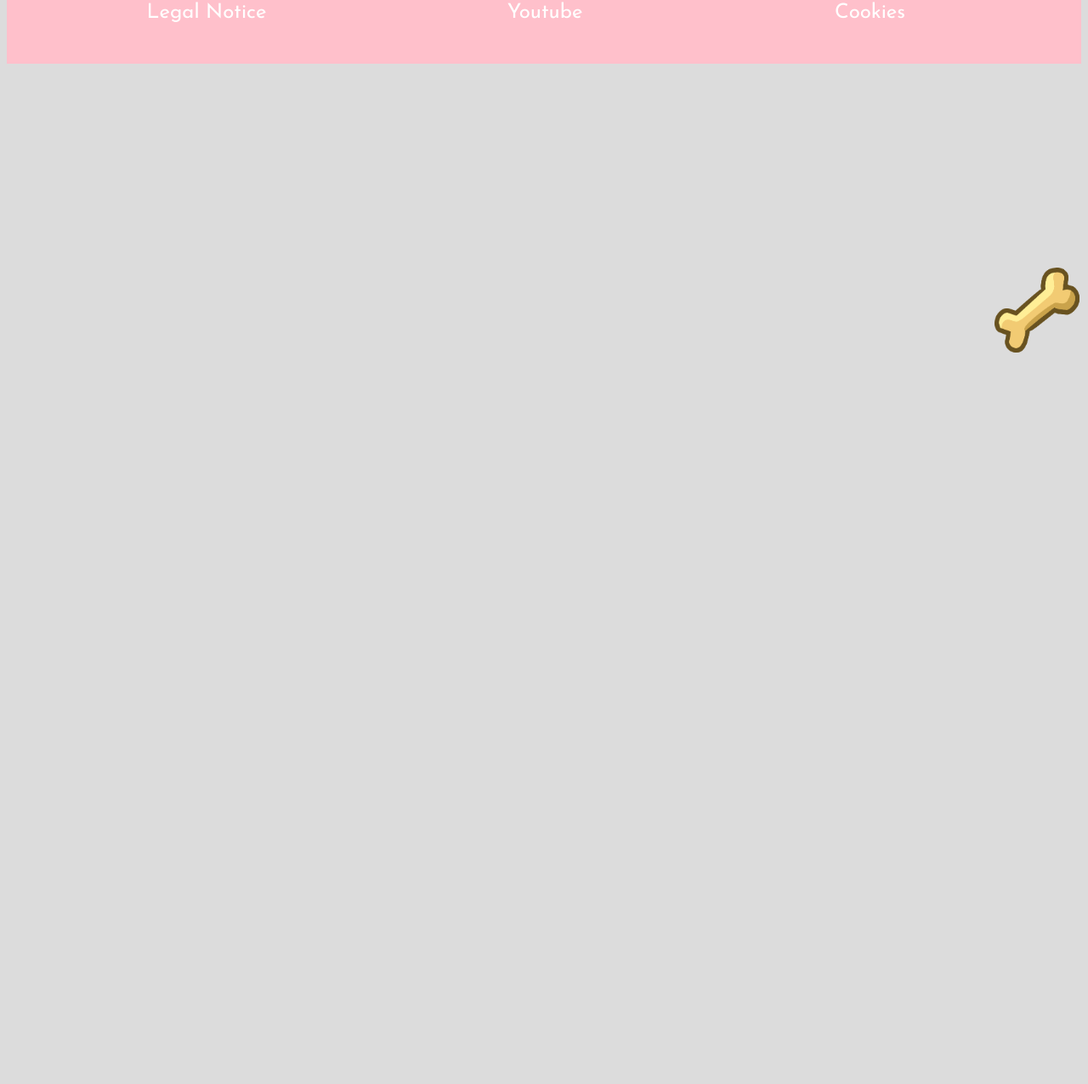
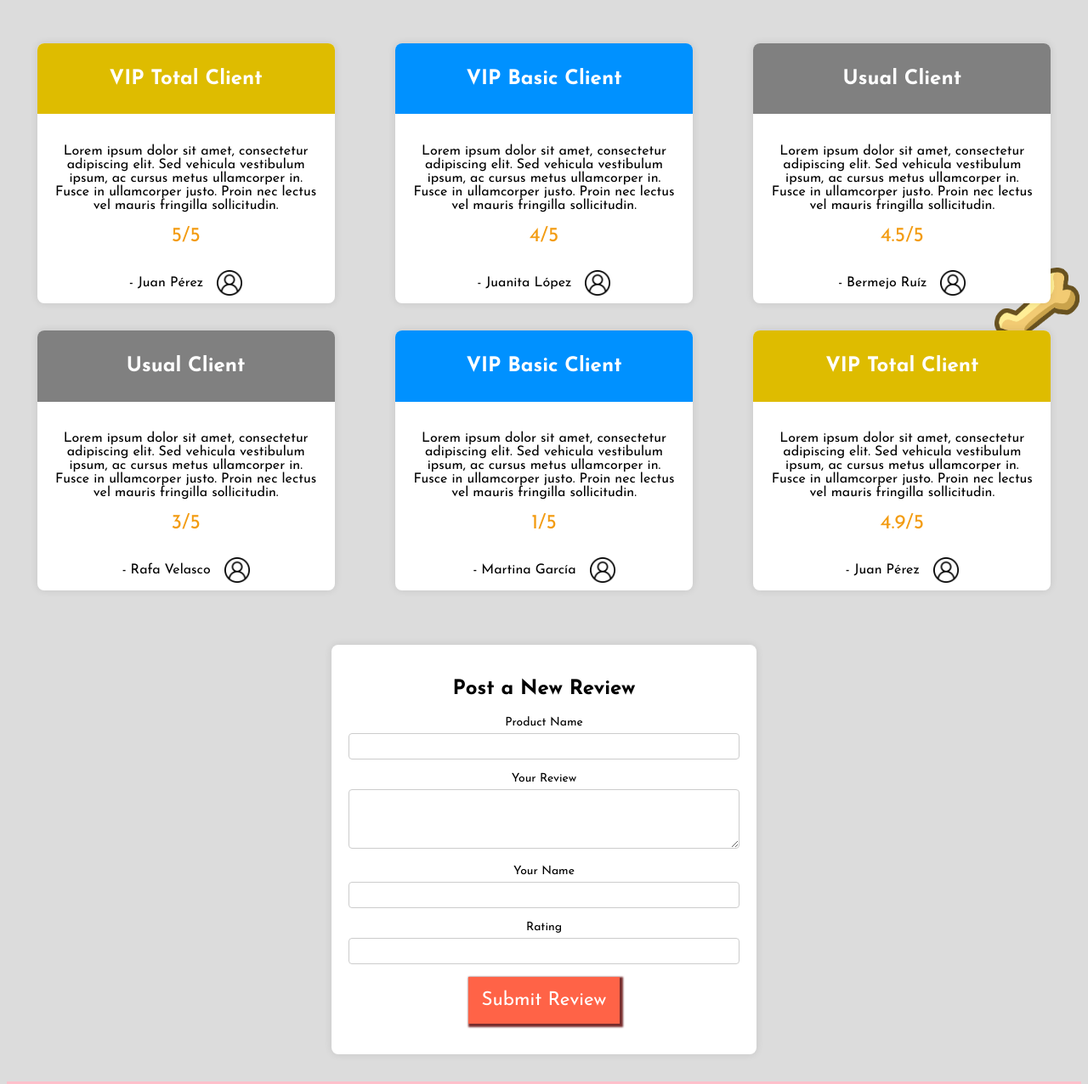
Before and after one commit to joelortiiz/Tienda-Mascotas, a plain HTML site: page pages/reviews.html in a window 1280 px wide. Shown: the part 365-1641 px from the top of the page at 85% size. Before the commit the page ends 800 px from the top, so only its background shows below. Drawn offline with Linux system fonts and the light colour scheme.

Commit message:
Final commit

```diff
--- a/css/reviews.css
+++ b/css/reviews.css
@@ -0,0 +1,167 @@
+.h2__reviews {
+    color: gold;
+    text-align: center;
+    font-size: 3rem;
+    background-color: rgba(128, 128, 128, 0.158) ;
+    padding: 2rem;
+    text-shadow: black 1px 1px;
+    animation-name: titlereviews;
+    animation-duration: 10s;
+    animation-fill-mode: forwards;
+    animation-iteration-count: infinite;
+    border-radius: 8px;
+    width: 400px;
+}
+@keyframes titlereviews {
+    0% {
+        transform: translate(-200px);
+        opacity: 0;
+    }
+    50% {
+        transform: translate(550px);
+        background-color: rgba(255, 255, 0, 0.493);
+        opacity: 1;
+    }
+    100% {
+        transform: translate(-100px);
+        opacity: 0;
+    }
+}
+.h2__reviews::after {
+    content: "Review´s Center";
+    display: block;
+    color: gold;
+    transition: all 0.5s ease;
+}
+.h2__reviews:hover::after {
+    transform: scale(1.1);
+}
+.logo {
+    margin-left: 2rem;
+    display: block;
+    position: fixed;
+    width: 100px;
+    height: 100px;
+    bottom: 20px;
+    right: 10px;
+  }
+
+.footer {
+    display: flex;
+    flex-direction: row;
+  }
+  .footer__cards {
+    display: inline-block;
+  }
+
+.review__container {
+    display: flex;
+    justify-content: space-around;
+    flex-wrap: wrap;
+
+
+}
+.review__card {
+    margin-top: 2rem;
+    background-color: #fff;
+    border-radius: 8px;
+    box-shadow: 0 0 10px rgba(0, 0, 0, 0.1);
+    overflow: hidden;
+    width: 350px;
+    max-width: 100%;
+    text-align: center;
+    transition: all 0.5s ease;
+    display: flex;
+    flex-direction: column;
+    /* flex-wrap: wrap;
+    flex: 1 1 15rem; */
+    animation-name: reviews;
+    animation-duration: 2s;
+    animation-fill-mode: forwards;
+
+}
+@keyframes reviews {
+    from {
+        transform: translate(0px, 1000px);
+        opacity: 0;
+    }
+    to {
+        opacity: 1;
+        transform: translate(0px, 0px);
+    }
+}
+.review__card:hover {
+    transform: scale(1.1);
+}
+.review__title {
+    background-color: rgb(222, 188, 0);
+    color: #fff;
+    padding: 10px;
+}
+.review__title2 {
+    background-color: rgb(0, 145, 255);
+    color: #fff;
+    padding: 10px;
+}
+.review__title3 {
+    background-color: gray;
+    color: #fff;
+    padding: 10px;
+}
+.review__rating {
+    font-size: 24px;
+    color: #f39c12;
+}
+
+.review__text {
+    padding: 1.2rem;
+}
+.user {
+    width: 30px;
+    margin-left: 1rem;
+}
+.review__author {
+    display: flex;
+    justify-content: center;
+    align-items: center;
+}
+.container__form {
+    display: flex;
+    align-items: center;
+    justify-content: center;
+    margin-top: 2rem;
+}
+.review__form {
+    margin: 2rem;
+    background-color: #fff;
+    border-radius: 8px;
+    box-shadow: 0 0 10px rgba(0, 0, 0, 0.1);
+    overflow: hidden;
+    width: 500px;
+    max-width: 100%;
+    padding: 20px;
+    text-align: center;
+}
+
+.form-group {
+    margin-bottom: 15px;
+}
+
+label {
+    display: block;
+    font-size: 14px;
+    margin-bottom: 5px;
+}
+
+.input, .textarea {
+    width: 100%;
+    padding: 8px;
+    box-sizing: border-box;
+    border: 1px solid #ccc;
+    border-radius: 4px;
+}
+
+
+button:hover {
+    background-color: #2980b9;
+}
--- a/pages/reviews.html
+++ b/pages/reviews.html
@@ -5,7 +5,7 @@
     <meta name="viewport" content="width=device-width, initial-scale=1.0" />
     <title>Mascotas Joel</title>
     <link rel="stylesheet" href="../css/style.css" />
-    <link rel="stylesheet" href="../css/productos.css">
+    <link rel="stylesheet" href="../css/reviews.css">
 
   </head>
   <body>
@@ -18,13 +18,13 @@
                 <a href="../index.html" class="nav__link">Home</a>
               </li>
               <li class="nav__item">
-                <a href="" class="nav__link">Breeds</a>
+                <a href="./razas.html" class="nav__link">Breeds</a>
               </li>
               <li class="nav__item">
-                <a href="" class="nav__link">Products</a>
+                <a href="./productos.html" class="nav__link">Products</a>
               </li>
               <li class="nav__item">
-                <a href="" class="nav__link">Reviews</a>
+                <a href="./reviews.html" class="nav__link">Reviews</a>
               </li>
               <li class="nav__item">
                 <a href="" class="nav__link">Contact</a>
@@ -39,7 +39,128 @@
               <a href="#title"><img src="../assets/images/logo.png" id="logo" alt="aasasasa" class="logo" ></a>
             </div>
       </header>
+      <h2 class="h2__reviews">
 
+      </h2>
+      <section class="review__container">
+        <article class="review">
+            <div class="review__card">
+                <div class="review__title">
+                    <h2>VIP Total Client</h2>
+                </div>
+                <div class="review__text">
+                    <p>Lorem ipsum dolor sit amet, consectetur adipiscing elit. Sed vehicula vestibulum ipsum, ac cursus metus ullamcorper in. Fusce in ullamcorper justo. Proin nec lectus vel mauris fringilla sollicitudin.</p>
+                    <div class="review__rating">5/5</div>
+                </div>
+                <div class="review__author">
+                    <p>- Juan Pérez</p>
+                    <img src="../assets/images/user.png" class="user" alt="">
+                </div>
+            </div>
+        </article>
+        <article class="review">
+            <div class="review__card">
+                <div class="review__title2">
+                    <h2>VIP Basic Client </h2>
+                </div>
+                <div class="review__text">
+                    <p>Lorem ipsum dolor sit amet, consectetur adipiscing elit. Sed vehicula vestibulum ipsum, ac cursus metus ullamcorper in. Fusce in ullamcorper justo. Proin nec lectus vel mauris fringilla sollicitudin.</p>
+                    <div class="review__rating">4/5</div>
+                </div>
+                <div class="review__author">
+                    <p>- Juanita López</p>
+                    <img src="../assets/images/user.png" class="user" alt="">
+                </div>
+            </div>
+        </article>
+        <article class="review">
+            <div class="review__card">
+                <div class="review__title3">
+                    <h2>Usual Client</h2>
+                </div>
+                <div class="review__text">
+                    <p>Lorem ipsum dolor sit amet, consectetur adipiscing elit. Sed vehicula vestibulum ipsum, ac cursus metus ullamcorper in. Fusce in ullamcorper justo. Proin nec lectus vel mauris fringilla sollicitudin.</p>
+                    <div class="review__rating">4.5/5</div>
+                </div>
+                <div class="review__author">
+                    <p>- Bermejo Ruíz</p>
+                    <img src="../assets/images/user.png" class="user" alt="">
+                </div>
+            </div>
+        </article>
+        <article class="review">
+            <div class="review__card">
+                <div class="review__title3">
+                    <h2>Usual Client</h2>
+                </div>
+                <div class="review__text">
+                    <p>Lorem ipsum dolor sit amet, consectetur adipiscing elit. Sed vehicula vestibulum ipsum, ac cursus metus ullamcorper in. Fusce in ullamcorper justo. Proin nec lectus vel mauris fringilla sollicitudin.</p>
+                    <div class="review__rating">3/5</div>
+                </div>
+                <div class="review__author">
+                    <p>- Rafa Velasco</p>
+                    <img src="../assets/images/user.png" class="user" alt="">
+                </div>
+            </div>
+        </article>
+        <article class="review">
+            <div class="review__card">
+                <div class="review__title2">
+                    <h2>VIP Basic Client </h2>
+                </div>
+                <div class="review__text">
+                    <p>Lorem ipsum dolor sit amet, consectetur adipiscing elit. Sed vehicula vestibulum ipsum, ac cursus metus ullamcorper in. Fusce in ullamcorper justo. Proin nec lectus vel mauris fringilla sollicitudin.</p>
+                    <div class="review__rating">1/5</div>
+                </div>
+                <div class="review__author">
+                    <p>- Martina García</p>
+                    <img src="../assets/images/user.png" class="user" alt="">
+                </div>
+            </div>
+        </article>
+        <article class="review">
+            <div class="review__card">
+                <div class="review__title">
+                    <h2>VIP Total Client</h2>
+                </div>
+                <div class="review__text">
+                    <p>Lorem ipsum dolor sit amet, consectetur adipiscing elit. Sed vehicula vestibulum ipsum, ac cursus metus ullamcorper in. Fusce in ullamcorper justo. Proin nec lectus vel mauris fringilla sollicitudin.</p>
+                    <div class="review__rating">4.9/5</div>
+                </div>
+                <div class="review__author">
+                    <p>- Juan Pérez</p>
+                    <img src="../assets/images/user.png" class="user" alt="">
+                </div>
+            </div>
+        </article>
+      </section>
+      <section class="container__form">
+        <div class="review__form">
+        <h2>Post a New Review</h2>
+        <form action="#" method="post">
+            <div class="form-group">
+                <label for="productName">Product Name</label>
+                <input type="text" class="input" id="productName" name="productName" required>
+            </div>
+
+
+            <div class="form-group">
+                <label for="reviewText">Your Review</label>
+                <textarea class="textarea" id="reviewText" name="reviewText" rows="4" required></textarea>
+            </div>
+
+            <div class="form-group">
+                <label for="authorName">Your Name</label>
+                <input type="text" class="input" id="authorName" name="authorName" required>
+            </div>
+            <div class="form-group">
+                <label for="rating">Rating</label>
+                <input type="number" id="rating" name="rating" min="1" max="5" required class="input">
+            </div>
+
+            <button type="submit" class="button2">Submit Review</button>
+        </form>
+      </section>
       </main>
     </div>
     <footer class="footer">
```
Also changed, not shown: index.html (+1 -1 lines), pages/productos.html (+3 -3 lines), pages/razas.html (+3 -3 lines), assets/images/user.png (added).
